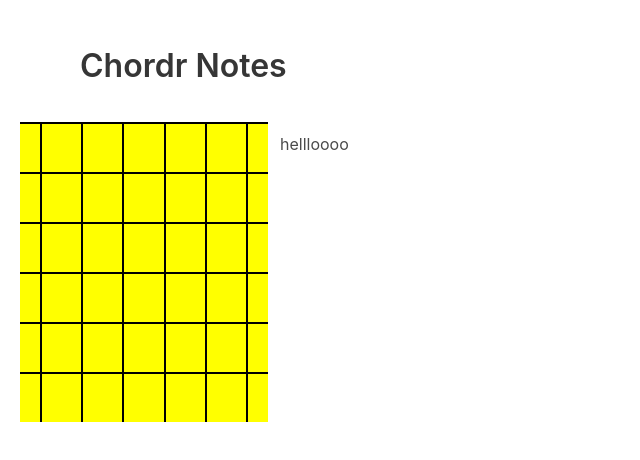
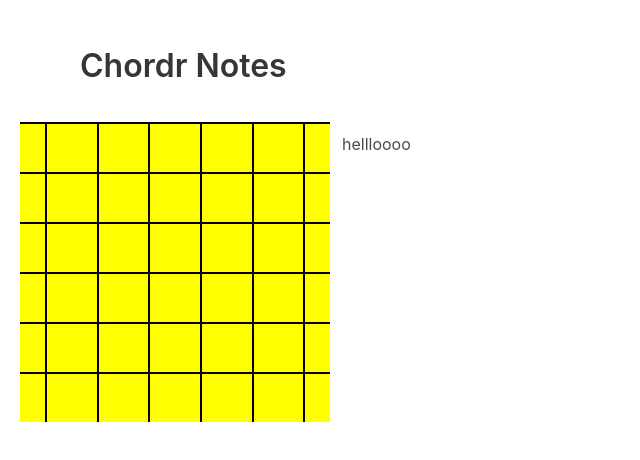
Before and after one commit to jeremypurser/chordr-notes, a React (Create React App) app: page / in a window 1280 px wide. Shown: the top 460 px of the page, without its empty margins (0-640 px from the left). Built offline with nearby package versions, Linux system fonts and the light colour scheme.

Commit message:
Adjust style classes

```diff
--- a/src/components/App.tsx
+++ b/src/components/App.tsx
@@ -9,10 +9,10 @@ export default function App() {
     <div className="container is-fluid">
       <Header />
       <section className="columns">
-        <div className="column is-one-fifth">
+        <div className="column is-one-quarter">
           <GuitarNeck />
         </div>
-        <div className="column container">
+        <div className="column is-one-fifth">
           <ChordDetailsForm />
         </div>
       </section>
```
